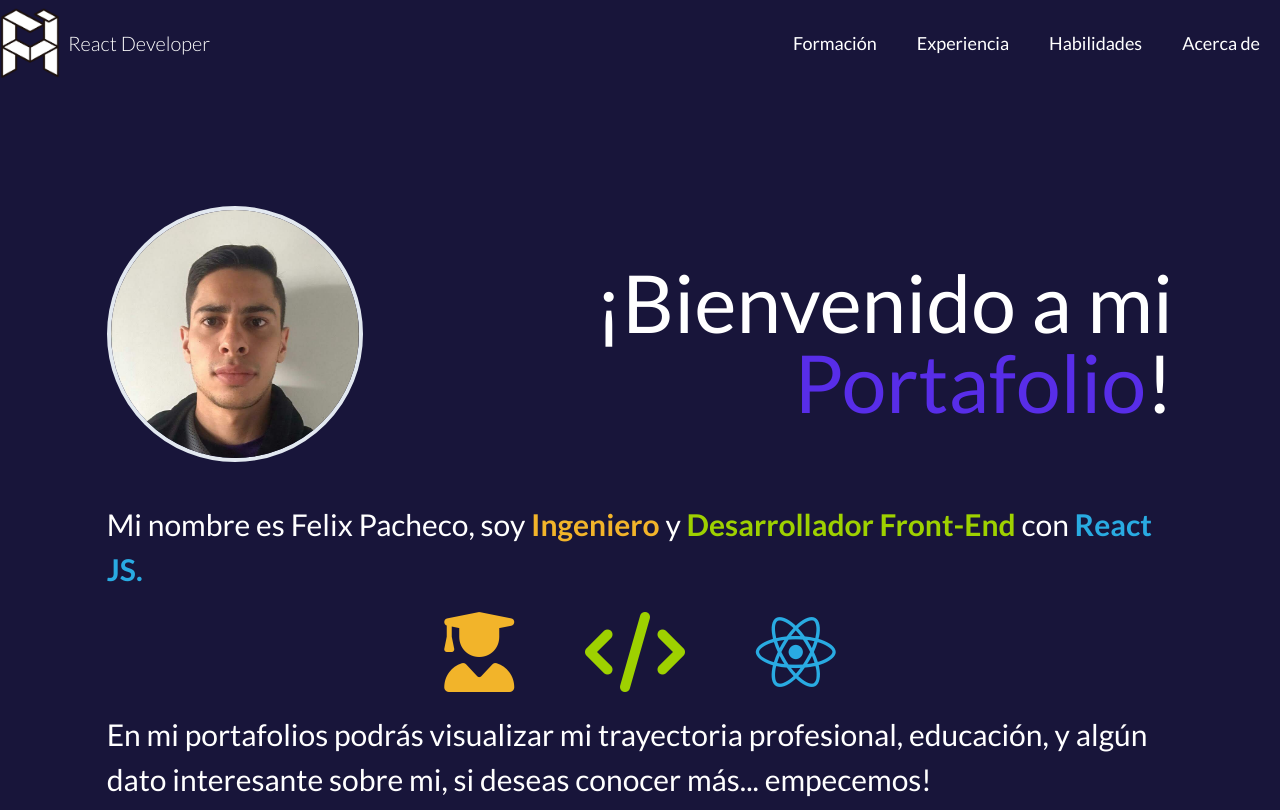
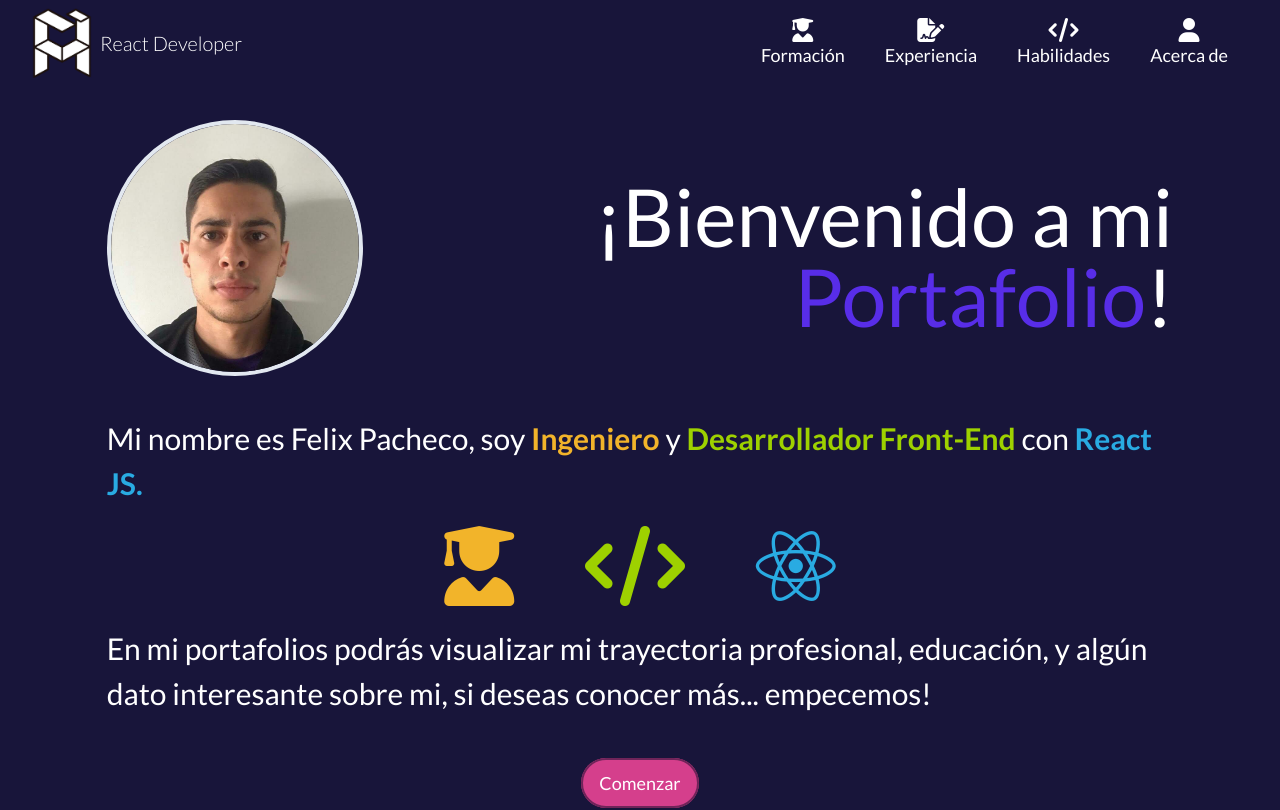
Before and after one commit to Felixmp7/Portafolios, a Next.js app: page / in a window 1280 px wide. Shown: the top 810 px of the page. Built offline with nearby package versions, Linux system fonts and the light colour scheme.

Commit message:
Pasa propiedad isLight al NavbarItem y al Logo

```diff
--- a/components/Navbar.jsx
+++ b/components/Navbar.jsx
@@ -2,21 +2,27 @@ import PropTypes from 'prop-types';
 import NavbarItem from './NavbarItem';
 import Logo from './utils/Logo';
 
-const Navbar = ({ navbarItems }) => (
-    <header className="py-2 text-white">
+const Navbar = ({ navbarItems, isLight }) => {
+    const bg = isLight ? 'bg-white' : '';
+    const shadow = isLight ? 'shadow-simple' : '';
+
+    return (
+        <header className={`w-full z-50 transition-all duration-500 ease fixed px-8 py-2 text-white desktop:px-0 ${bg} ${shadow}`}>
             <nav className="flex items-center justify-between h-full mx-auto containerXl">
-            <Logo />
+                <Logo isLight={isLight} />
                 <div className="flex w-2/3 tabletXl:w-auto justify-evenly">
-                {navbarItems.map(({ id, title, link }) => (
-                    <NavbarItem key={id} title={title} link={link} />
+                    {navbarItems.map((item) => (
+                        <NavbarItem key={item.id} {...item} isLight={isLight} />
                     ))}
                 </div>
             </nav>
         </header>
     );
+};
 
 Navbar.propTypes = {
     navbarItems: PropTypes.instanceOf(Array).isRequired,
+    isLight: PropTypes.bool.isRequired,
 };
 
 export default Navbar;
```
Lines whose indentation alone changed are shown as unchanged.
